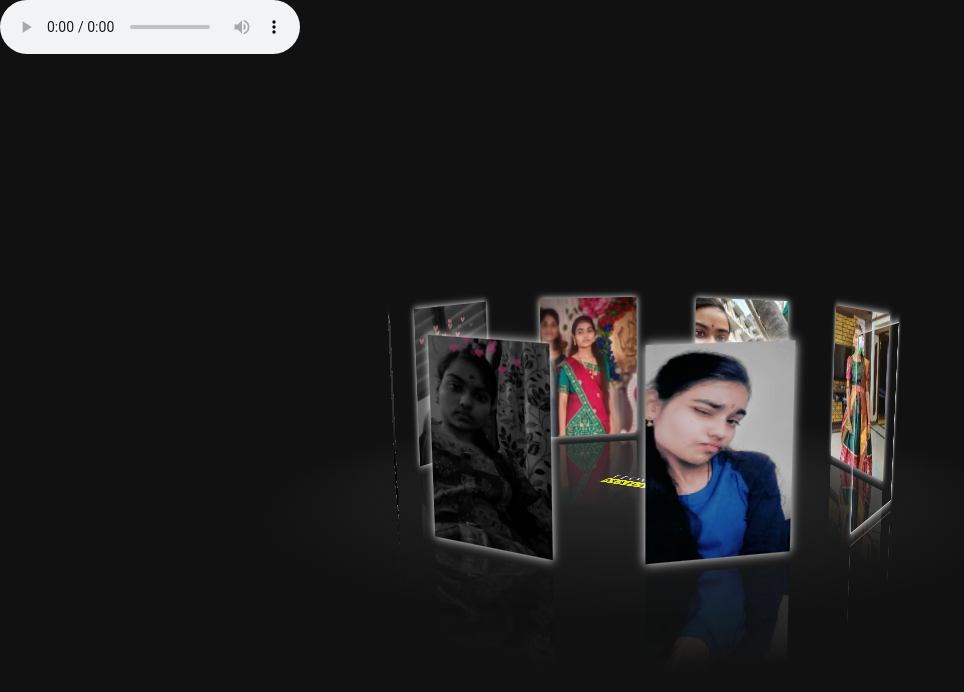
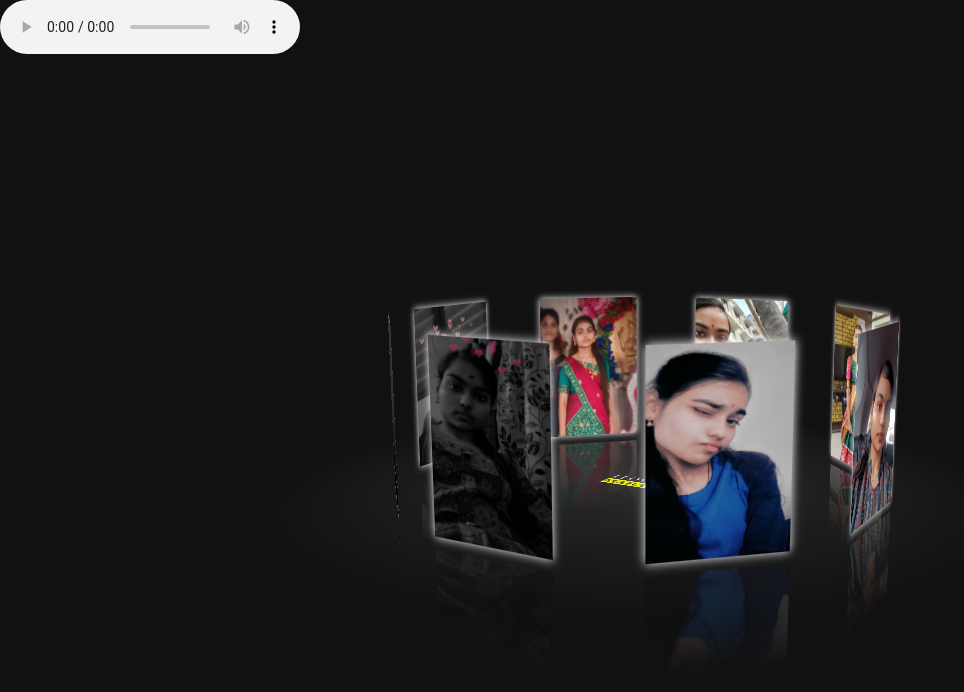
Before and after one commit to ranjithkuamr225/sorry, a plain HTML site: page index.html in a window 1280 px wide. Shown: the whole page, without its empty margins (0-964 px from the left). Drawn offline with Linux system fonts and the light colour scheme; grey boxes are pictures that could not be loaded.

Commit message:
Update index.html

```diff
--- a/index.html
+++ b/index.html
@@ -19,7 +19,7 @@
 
     <img src="imgs/77.jpg" alt="">
     <img src="imgs/2.jpeg" alt="">
-    <img src="imgs/3.png" alt="">
+    <img src="imgs/3.jpeg" alt="">
     <img src="imgs/4.jpg" alt="">
     <img src="imgs/5.jpg" alt="">
     <img src="imgs/6.jpg" alt="">
```
